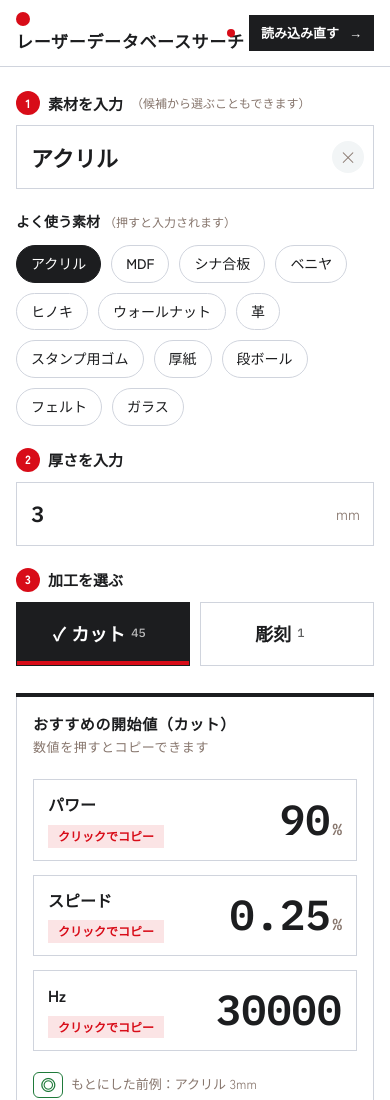
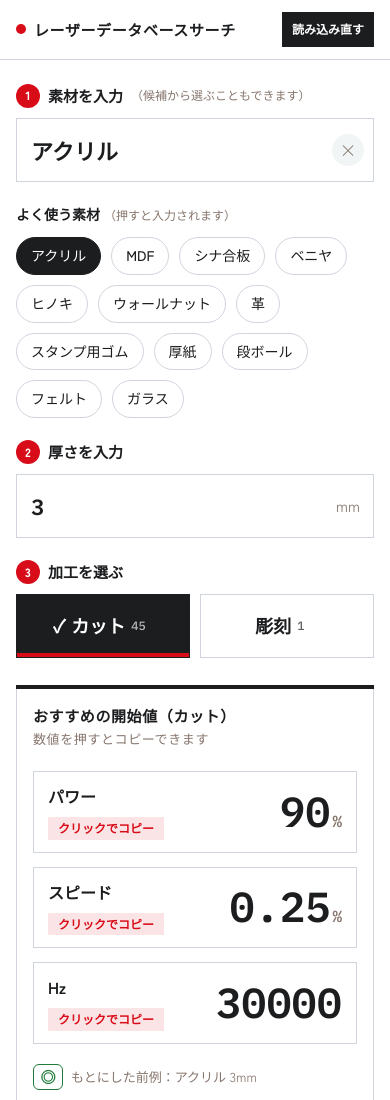
Before and after one commit to shikishima210/FabCafeNagoya-tell, a plain HTML site: page index.html in a window 390 px wide. Shown: the top 1100 px of the page. Drawn offline with Linux system fonts and the light colour scheme.

Commit message:
スマホのヘッダーを1行に収める
Co-Authored-By: Claude Opus 5.5 <noreply@anthropic.com>
Claude-Session: https://claude.ai/code/session_01BgpbAf1YH2Wq9F2pLh4dY6

```diff
--- a/index.html
+++ b/index.html
@@ -286,12 +286,14 @@ details.rules { border-radius: 0; }
 @media (max-width: 760px) {
   .wrap, .search .wrap, header .wrap, main .wrap { padding-left: 16px; padding-right: 16px; }
   header .wrap { flex-wrap: nowrap; gap: 10px; }
-  .brand { min-width: 0; flex-wrap: wrap; gap: 2px 8px; }
-  .brand h1 { font-size: 17px; white-space: nowrap; }
+  .brand { min-width: 0; flex: 1; flex-wrap: nowrap; gap: 8px; }
+  .brand h1 { font-size: 15px; white-space: nowrap; overflow: hidden; text-overflow: ellipsis; min-width: 0; }
+  header.top .brand .beam { flex-shrink: 0; width: 10px; height: 10px; }
+  .status > span:first-child { display: none; }
   .brand small { display: none; }
   .status { gap: 8px; flex-shrink: 0; }
-  #statusText { display: none; }
-  header.top .btn { padding: 8px 12px; font-size: 13px; }
+  header.top .btn { padding: 8px 10px; font-size: 12px; }
+  header.top .btn::after { display: none; }
   .search .wrap { padding-top: 24px; padding-bottom: 28px; gap: 28px; }
   .row { grid-template-columns: 1fr; gap: 22px; }
   .row .f-mat, .row .chips { grid-column: auto; }
```
